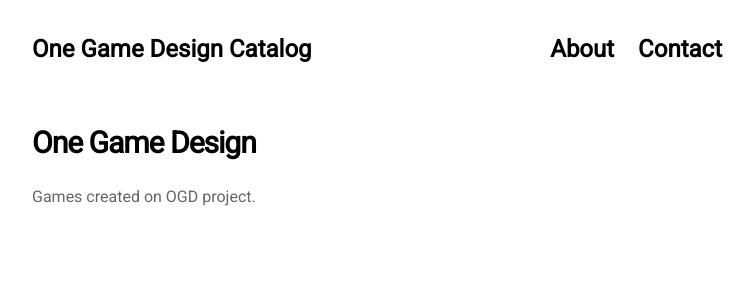
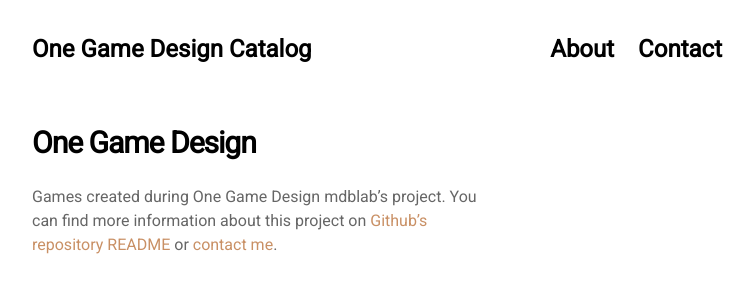
Before and after one commit to mdblabs/onegamedesign, a Jekyll site: the page built from docs/pages/about.html, in a window 1280 px wide. Shown: the top 300 px of the page, without its empty margins (263-1017 px from the left). Built offline with Jekyll 4.4.1, drawn with Linux system fonts in a browser that asks for light colours; nearby versions of some CDN libraries.

Commit message:
Contact Menu

```diff
--- a/docs/_data/settings.yml
+++ b/docs/_data/settings.yml
@@ -39,7 +39,9 @@ disqus:
 about: >
   # One Game Design
 
-  Games created on OGD project.
+  Games created during One Game Design mdblab's project.
+
+  You can find more information about this project on [Github's repository README](https://github.com/mdblabs/onegamedesign) or [contact me](/pages/contact.html).
 
 contact: >
   # Contact
```
